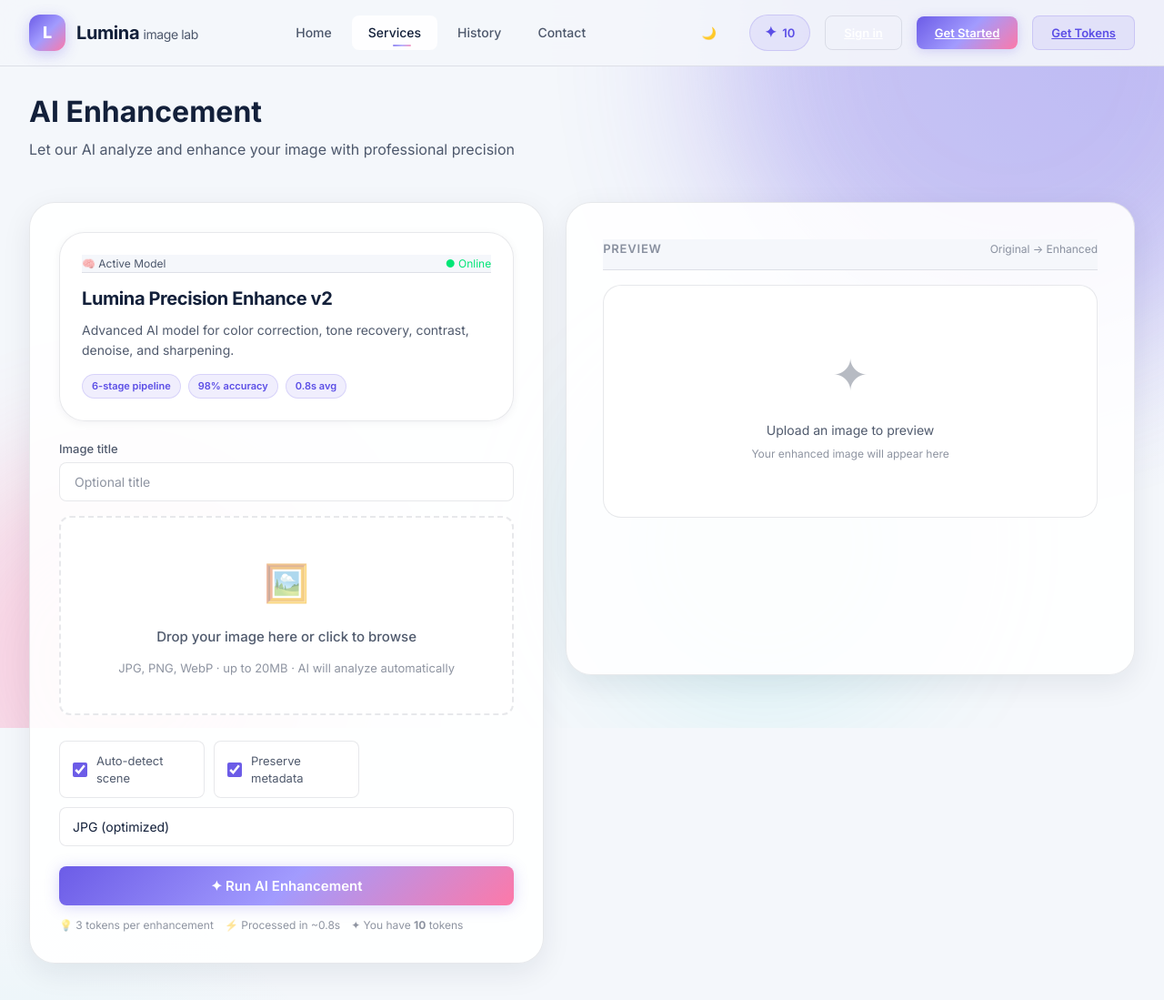
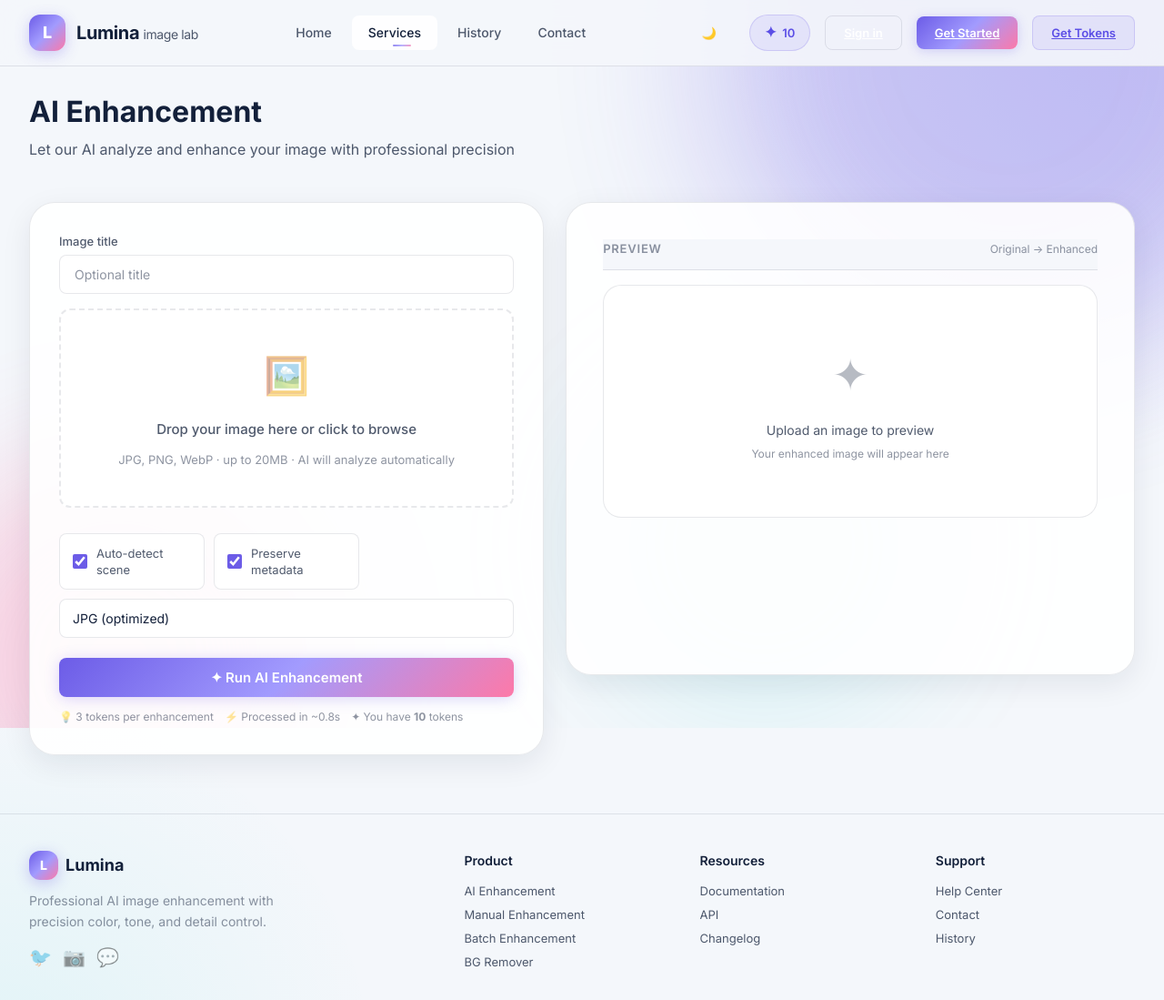
Before and after one commit to HanjalaShihab/Lumina, a Django app: page /ai/ in a window 1280 px wide. Shown: the top 1099 px of the page at 91% size. Run offline with Django 5.2, Linux system fonts and the light colour scheme; data comes from the database, SQL or seed files in the repository; parts of the project's set-up code (start-up, migrations or seed data) failed here and were passed over.

Commit message:
removed model card

```diff
--- a/enhancer/templates/enhancer/ai_enhancer.html
+++ b/enhancer/templates/enhancer/ai_enhancer.html
@@ -11,19 +11,6 @@
   <div class="tool-layout">
     <!-- Main Tool -->
     <div class="tool-panel">
-      <div class="model-card" style="margin-bottom:20px;">
-        <div class="header">
-          <span>🧠 Active Model</span>
-          <span style="color:#00e676;font-size:12px;">● Online</span>
-        </div>
-        <div class="name">Lumina Precision Enhance v2</div>
-        <div class="desc">Advanced AI model for color correction, tone recovery, contrast, denoise, and sharpening.</div>
-        <div class="tags">
-          <span class="tag">6-stage pipeline</span>
-          <span class="tag">98% accuracy</span>
-          <span class="tag">0.8s avg</span>
-        </div>
-      </div>
 
       <form method="post" enctype="multipart/form-data">
         {% csrf_token %}
--- a/enhancer/templates/enhancer/base.html
+++ b/enhancer/templates/enhancer/base.html
@@ -132,7 +132,7 @@
           <ul style="list-style:none;padding:0;">
             <li><a href="#" style="color:var(--text-secondary);text-decoration:none;font-size:13px;line-height:2;">Documentation</a></li>
             <li><a href="#" style="color:var(--text-secondary);text-decoration:none;font-size:13px;line-height:2;">API</a></li>
-       r     <li><a href="#" style="color:var(--text-secondary);text-decoration:none;font-size:13px;line-height:2;">Changelog</a></li>
+            <li><a href="#" style="color:var(--text-secondary);text-decoration:none;font-size:13px;line-height:2;">Changelog</a></li>
           </ul>
         </div>
         <div>
```
Also changed, not shown: enhancer/templates/enhancer/background_remover.html (+0 -13 lines).
